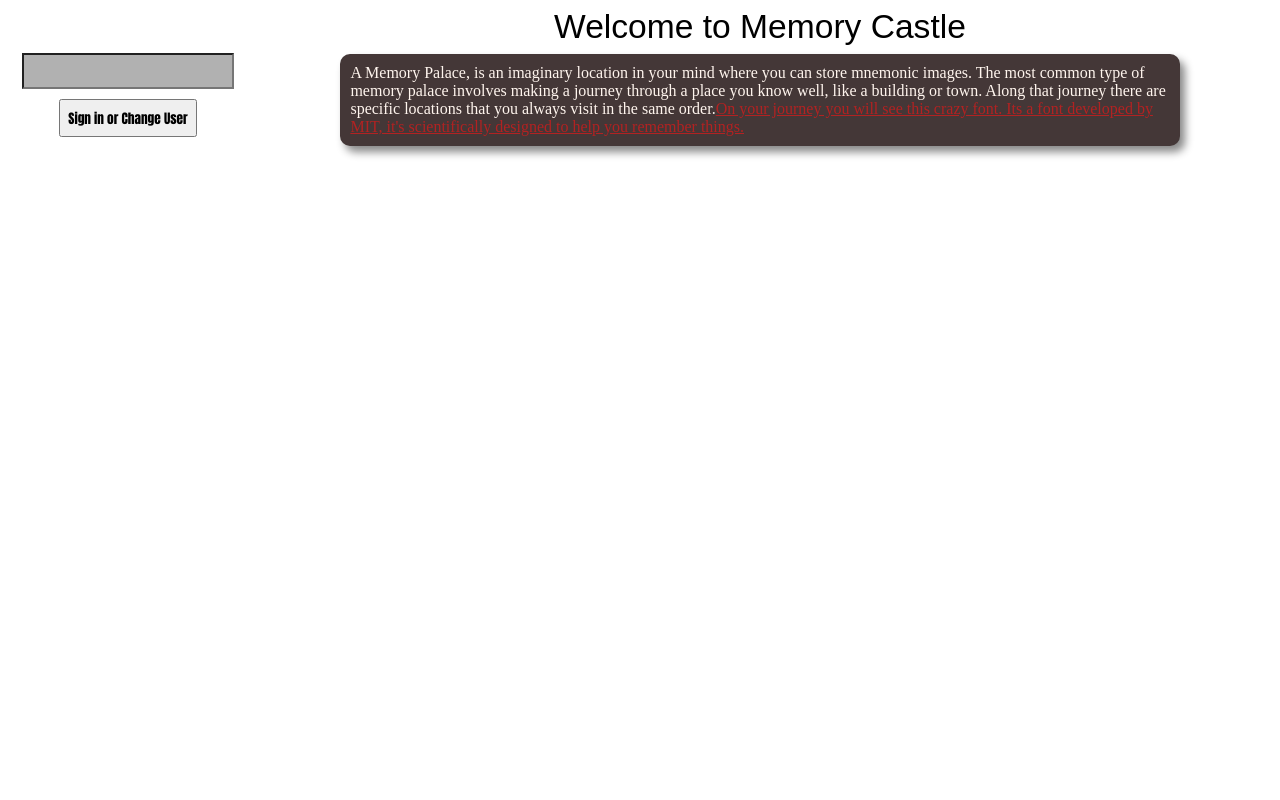
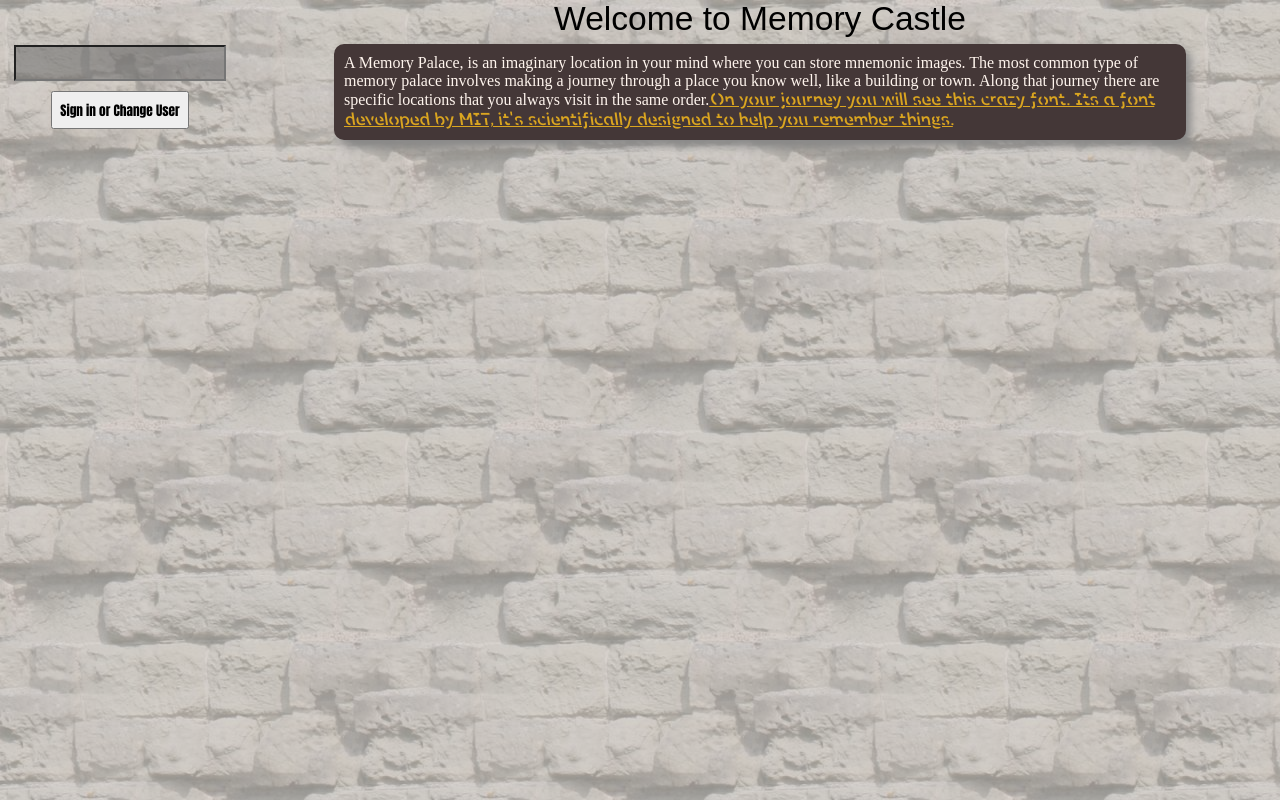
Before and after one commit to yoshinator/memory-castle-front-end, a React (Create React App) app: page / in a window 1280 px wide. Built offline with nearby package versions, Linux system fonts and the light colour scheme; no server answers.

Commit message:
Git checked

```diff
--- a/src/style.css
+++ b/src/style.css
@@ -1,3 +1,30 @@
+@font-face {
+    font-family: SansForgetica;
+    src: url("SansForgetica-Regular.otf") format("opentype");
+}
+body {
+  padding: 0px;
+  margin: 0px;
+  border: 0px;
+  min-width: 850px;
+  height: 100vh;
+  position: relative;
+  background: #b9b6b6cc;
+  z-index: 1;
+
+}
+
+Body::before {
+  content: "";
+  position: absolute;
+  top: 0;
+  left: 0;
+  width: 100%;
+  height: 100vh;
+  opacity: .3;
+  z-index: -1;
+  background: url("bg-bricks.jpg");
+}
 
 .App {
   padding: 0;
@@ -32,7 +59,7 @@
 
 .intro a{
   font-family: SansForgetica;
-  color: firebrick;
+  color:goldenrod;
 }
 /* ==========================FORMS ========================= */
 .sign-in-form {
```
